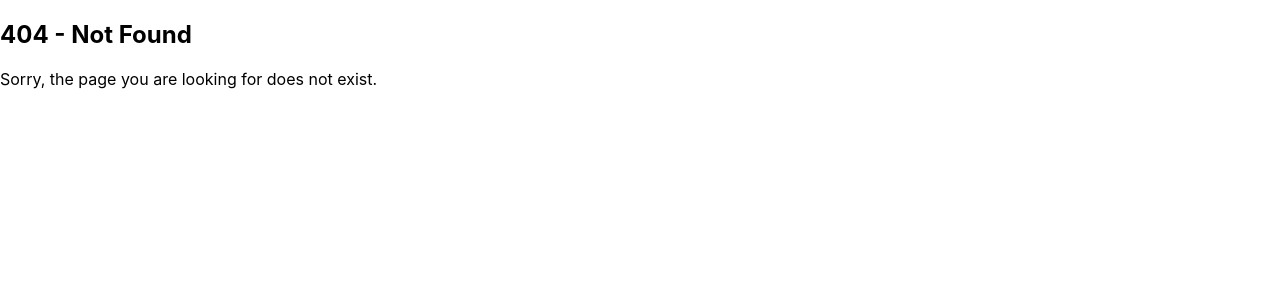
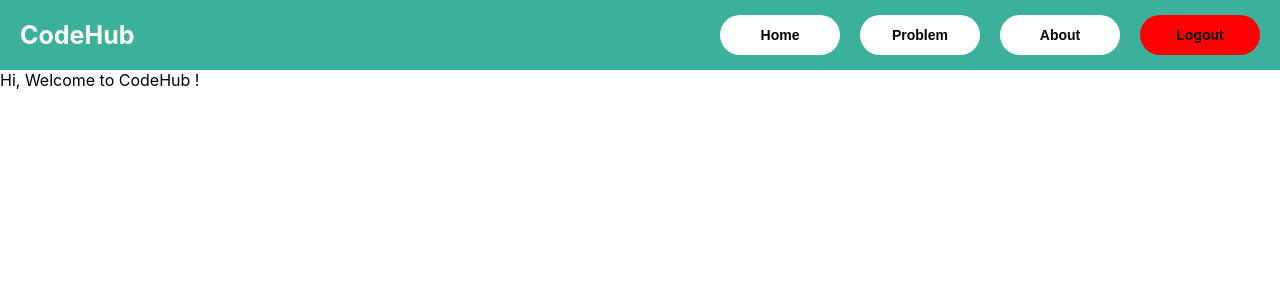
Before and after one commit to Yashkhare198/OnlineJudge, a React (Create React App) app in the folder frontend/: page /about in a window 1280 px wide. Before the commit this address had no page. Shown: the top 300 px of the page. Built offline with nearby package versions, Linux system fonts and the light colour scheme; sample sign-in values are in the browser's storage.

Commit message:
App Layout

```diff
--- a/frontend/src/App.js
+++ b/frontend/src/App.js
@@ -1,28 +1,56 @@
-import { Route, Routes, Navigate } from "react-router-dom";
+import { BrowserRouter as  Router,Route, Routes, Navigate, Outlet } from "react-router-dom";
 import Main from "./components/Main";
 import Signup from "./components/Signup";
 import Login from "./components/Login";
 import Problem from "./components/Problems/problemList";
-import Error from "./components/Error/error"
+import Error from "./components/Error/error";
+import About from "./components/About/about";
+
+
+const AppLayout = ({ children }) => {
+  return (
+    <>
+      {children}
+    </>
+  );
+}
 
 function App() {
   const user = localStorage.getItem("token");
 
   return (
-    <Routes>
-      {user ? (
-        <>
-          <Route path="/" exact element={<Main />} />
-          <Route path="/add-problem" exact element={<Problem />} />
-        </>
-      ) : (
-        <Route path="/" element={<Navigate replace to="/login" />} />
-      )}
-      <Route path="/signup" exact element={<Signup />} />
-      <Route path="/login" exact element={<Login />} />
-      <Route path="*" element={<Error />} /> //Wrong route
-    </Routes>
+    // <Router>
+      <Routes>
+        <Route
+          path="/"
+          element={
+            user ? (
+              <AppLayout>
+                <Main /> {/* Render Main component here to make it common */}
+                <Outlet />
+              </AppLayout>
+            ) : (
+              <Navigate replace to="/login" />
+            )
+          }
+        >
+          {/* <Route index element={<Main />} /> This created two Main */}
+          <Route path="add-problem" element={<Problem />} />
+          <Route path="about" element={<About />} />
+          {/* To add more child  routes here */}
+
+        </Route>
+
+        <Route path="/signup" element={<Signup />} />
+        <Route path="/login" element={<Login />} />
+        <Route path="*" element={<Error />} />
+
+
+      </Routes>
+
   );
 }
 
+
+
 export default App;
--- /dev/null
+++ b/frontend/src/components/About/about.js
@@ -0,0 +1,9 @@
+import React from 'react'
+
+const about = () => {
+  return (
+    <div>Hi, Welcome to CodeHub ! </div>
+  )
+}
+
+export default about
--- a/frontend/src/components/Main/index.js
+++ b/frontend/src/components/Main/index.js
@@ -1,17 +1,41 @@
+import { Link } from 'react-router-dom';
+import React from 'react';
 import styles from './styles.module.css';
 
-const Main=() => {
- const handleLogout=()=>{
-    localStorage.removeItem("token");
-    window.location.reload();
- }
+const Main = () => {
+    const handleLogout = () => {
+        localStorage.removeItem("token");
+        window.location.reload();
+    }
+
     return (
         <div className={styles.main_container}>
             <nav className={styles.navbar}>
                 <h1>CodeHub</h1>
-                <button className ={styles.white_btn} onClick={handleLogout}>
-                    Logout
-                </button>
+                <div className={styles.nav_buttons}>
+
+                    <Link to ="/">
+                    <button className={styles.white_btn}>
+                       Home
+                    </button>
+                    </Link>
+
+                    <Link to="/add-problem">
+                    <button className={styles.white_btn}>
+                        Problem
+                    </button>
+                    </Link>
+
+                    <Link to ="/about">
+                    <button className={styles.white_btn}>
+                        About
+                    </button>
+                    </Link>
+
+                    <button className={styles.red_btn} onClick={handleLogout}>
+                        Logout
+                    </button>
+                </div>
             </nav>
         </div>
     )
--- a/frontend/src/components/Main/styles.module.css
+++ b/frontend/src/components/Main/styles.module.css
@@ -25,3 +25,17 @@
 	cursor: pointer;
 	margin-right: 20px;
 }
+
+.red_btn {
+	border: none;
+	outline: none;
+	padding: 12px 0;
+	background-color: red;
+	border-color: black;
+	border-radius: 20px;
+	width: 120px;
+	font-weight: bold;
+	font-size: 14px;
+	cursor: pointer;
+	margin-right: 20px;
+}
--- a/frontend/src/components/Problems/problemList.js
+++ b/frontend/src/components/Problems/problemList.js
@@ -22,7 +22,7 @@ function ProblemForm() {
       const response = await axios.post('http://localhost:8080/api/problems', formData);
       // Check the response status to see if it was successful
       if (response.status === 201) {
-        // Handle success (e.g., show a success message)
+        // show a success message
         console.log('Data sent successfully');
         setError(null); // Clear any previous error message
       } else {
```
Also changed, not shown: 2 other files (tests, documents, lock files or other folders).
